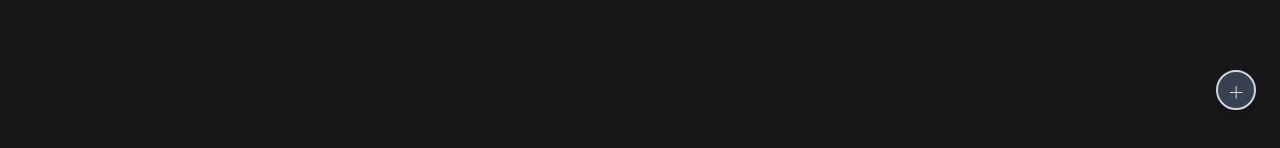
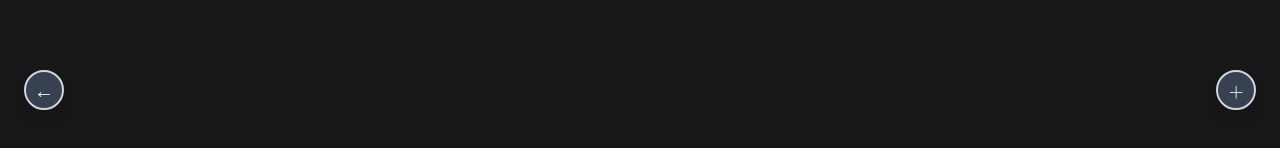
Before and after one commit to isaackohjw/DApp, a Next.js app in the folder front-end/: page / in a window 1280 px wide. Shown: the part 666-814 px from the top of the page. Built offline with nearby package versions, Linux system fonts and the light colour scheme.

Commit message:
added back button

```diff
--- a/front-end/src/app/page.tsx
+++ b/front-end/src/app/page.tsx
@@ -242,14 +242,29 @@ export default function Dashboard() {
         </div>
       </div>
 
+      <div className="fixed bottom-6 left-6">
+        <div className="group relative">
+          <button
+            onClick={() => (window.location.href = "/organisation")} // change address here
+            className="bg-gray-700 text-white w-10 h-10 rounded-full flex items-center justify-center shadow-lg hover:bg-gray-500 focus:outline-none focus:ring-2 focus:ring-blue-400 focus:ring-offset-2 border-2 border-gray-300"
+          >
+            <span className="text-xl font-bold">←</span>
+          </button>
+          <div className="absolute bottom-full left-1/2 transform -translate-x-1/2 mb-2 opacity-0 group-hover:opacity-100 transition-opacity duration-300">
+            <span className="flex justify-center items-center text-white text-center text-xs font-normal px-3 py-1 rounded-full font-body shadow-lg bg-gray-700">
+              Back to Organization
+            </span>
+          </div>
+        </div>
+      </div>
+
       {/* Modals */}
       {isAddModalOpen && (
         <AddVotingInstanceModal
           onClose={() => setIsAddModalOpen(false)}
           onCreate={(data) => {
             console.log("Created Voting Instance:", data);
-            // Add logic to handle the creation of the voting instance
-            setIsAddModalOpen(false); // Close modal after creation
+            setIsAddModalOpen(false);
           }}
         />
       )}
```
